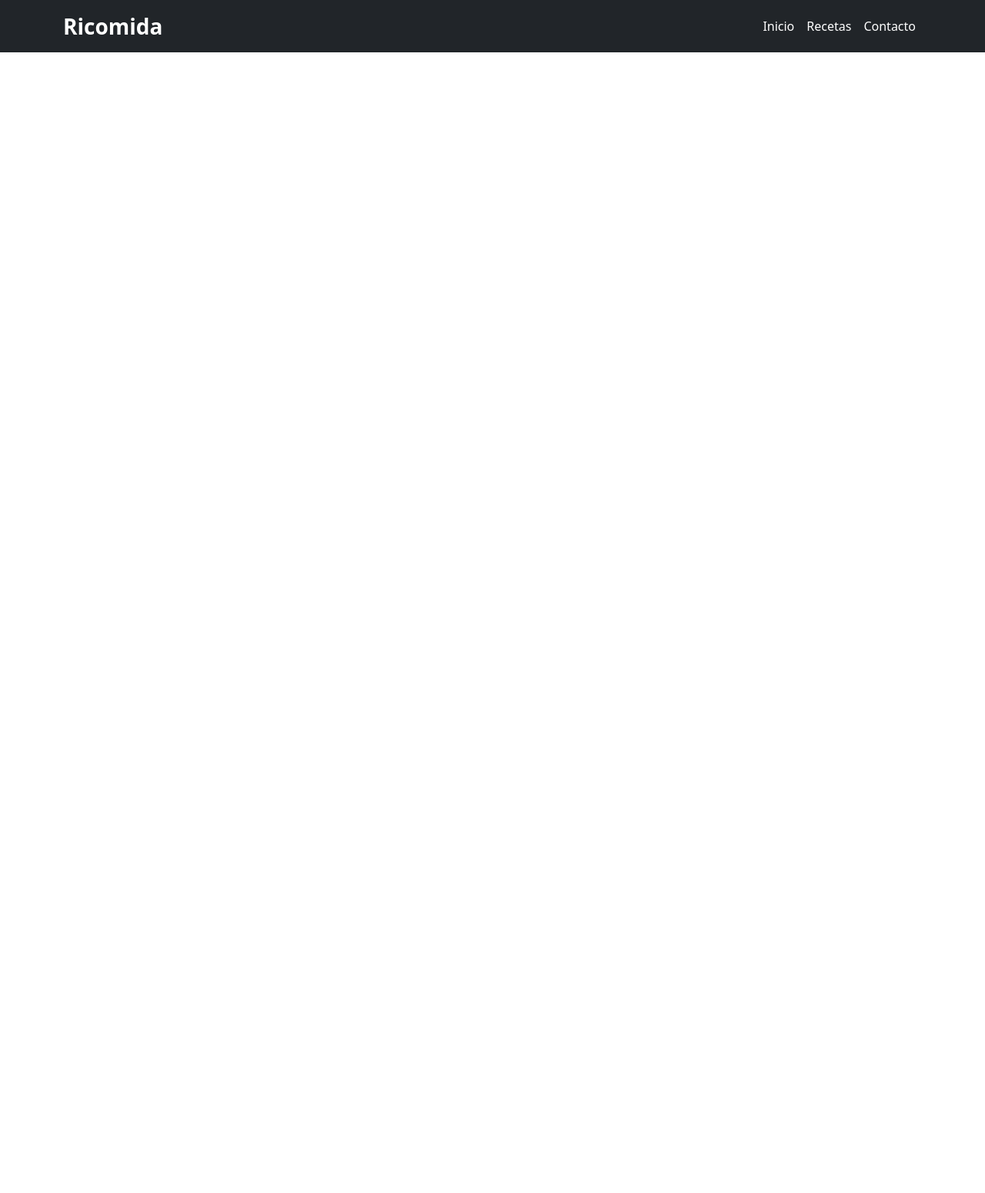
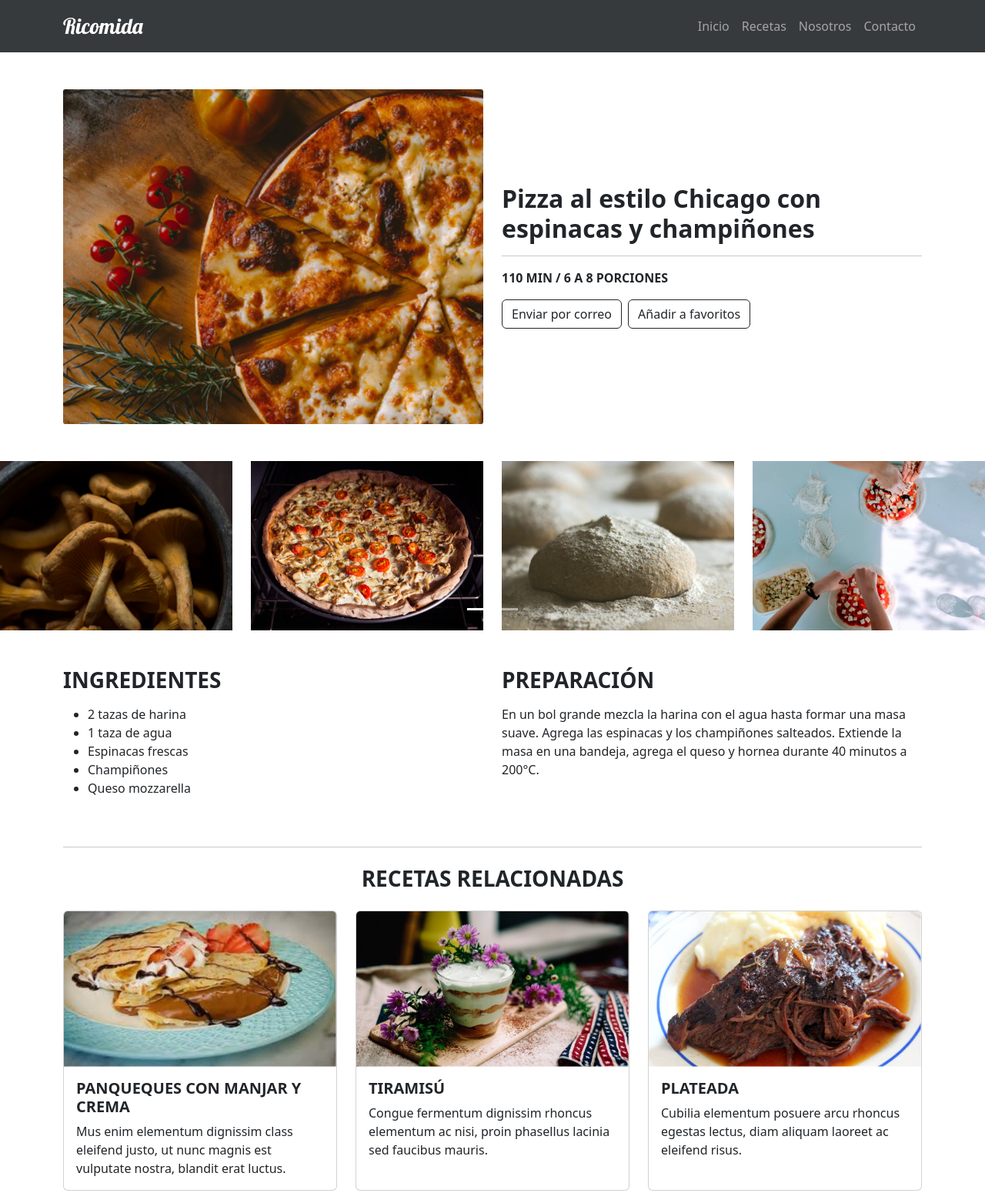
Before and after one commit to iarayae/Ricomida-JQuery-Bootcamp, a plain HTML site: page index.html in a window 1280 px wide. Shown: the top 1550 px of the page at 77% size. Before the commit the page ends 800 px from the top, so only its background shows below. Drawn offline with nearby package versions, Linux system fonts and the light colour scheme.

Commit message:
HTML body

```diff
--- a/index.html
+++ b/index.html
@@ -14,31 +14,137 @@
     <script defer src="./assets/js/script.js"></script>
 </head>
 <body>
-    <!-- Navbar -->
-    <nav class="navbar navbar-expand-lg navbar-dark bg-dark">
+
+ <!-- Header y Navbar -->
+ <header>
+    <nav class="navbar navbar-expand-lg navbar-dark" style="background-color: #373A3C;">
       <div class="container">
-            <a class="navbar-brand fs-3 fw-bold" href="#">Ricomida</a>
-            <button class="navbar-toggler" type="button" data-bs-toogle="collapse" data-bs-target="#menuNav">
+        <a class="navbar-brand fs-3" href="#" style="font-family: 'Lobster', cursive;">Ricomida</a>
+        <button class="navbar-toggler" type="button" data-bs-toggle="collapse" data-bs-target="#navbarNav">
           <span class="navbar-toggler-icon"></span>
         </button>
-            <div class="collapse navbar-collapse justify-content-end" id="menuNav">
+        <div class="collapse navbar-collapse justify-content-end" id="navbarNav">
           <ul class="navbar-nav">
-                    <li class="nav-item">
-                        <a class="nav-link active" href="#">Inicio</a>
-                    </li>
-                    <li class="nav-item">
-                        <a class="nav-link active" href="#">Recetas</a>
-                    </li>
-                    <li class="nav-item">
-                        <a class="nav-link active" href="#">Contacto</a>
-                    </li>
+            <li class="nav-item"><a class="nav-link" href="#">Inicio</a></li>
+            <li class="nav-item"><a class="nav-link" href="#">Recetas</a></li>
+            <li class="nav-item"><a class="nav-link" href="#">Nosotros</a></li>
+            <li class="nav-item"><a class="nav-link" href="#">Contacto</a></li>
           </ul>
         </div>
       </div>
     </nav>
+  </header>
 
+  <!-- Sección Receta -->
+  <main class="container my-5">
+    <div class="row g-4 align-items-center">
+      <div class="col-12 col-md-6">
+        <img src="./assets/img/principal.jpg" alt="Pizza Ricomida" class="img-fluid">
+      </div>
+      <div class="col-12 col-md-6">
+        <h2 class="fw-bold">Pizza al estilo Chicago con espinacas y champiñones</h2>
+        <hr>
+        <p class="fw-bold">110 MIN / 6 A 8 PORCIONES</p>
+        <div class="d-flex flex-wrap gap-2">
+          <button
+            class="btn btn-outline-dark"
+            id="enviarCorreoSec"
+            data-bs-toggle="tooltip"
+            data-bs-placement="bottom"
+            title="Presiona para enviar a tu correo">
+            Enviar por correo
+          </button>
+          <button
+            class="btn btn-outline-dark"
+            data-bs-toggle="tooltip"
+            data-bs-placement="bottom"
+            title="Agrega esta receta a tus favoritos">
+            Añadir a favoritos
+          </button>
+        </div>
+      </div>
+    </div>
+  </main>
 
+  <!-- Carrusel -->
+  <div id="carouselRicomida" class="carousel slide mb-5" data-bs-ride="carousel">
+    <div class="carousel-inner">
+      <div class="carousel-item active">
+        <div class="row">
+          <div class="col-3"><img src="./assets/img/slider-1.png" class="d-block w-100" alt="Ingrediente 1"></div>
+          <div class="col-3"><img src="./assets/img/slider-2.png" class="d-block w-100" alt="Ingrediente 2"></div>
+          <div class="col-3"><img src="./assets/img/slider-3.png" class="d-block w-100" alt="Ingrediente 3"></div>
+          <div class="col-3"><img src="./assets/img/slider-4.png" class="d-block w-100" alt="Ingrediente 4"></div>
+        </div>
+      </div>
+    </div>
+    <div class="carousel-indicators mt-3">
+      <button type="button" data-bs-target="#carouselRicomida" data-bs-slide-to="0" class="active" aria-current="true" aria-label="Slide 1"></button>
+      <button type="button" data-bs-target="#carouselRicomida" data-bs-slide-to="1" aria-label="Slide 2"></button>
+    </div>
+  </div>
 
+  <!-- Ingredientes y Preparación -->
+  <section class="container mb-5">
+    <div class="row">
+      <div class="col-md-6">
+        <h3 class="fw-bold mb-3">INGREDIENTES</h3>
+        <ul>
+          <li>2 tazas de harina</li>
+          <li>1 taza de agua</li>
+          <li>Espinacas frescas</li>
+          <li>Champiñones</li>
+          <li>Queso mozzarella</li>
+        </ul>
+      </div>
+      <div class="col-md-6">
+        <h3 class="fw-bold mb-3">PREPARACIÓN</h3>
+        <p>En un bol grande mezcla la harina con el agua hasta formar una masa suave. Agrega las espinacas y los champiñones salteados. Extiende la masa en una bandeja, agrega el queso y hornea durante 40 minutos a 200°C.</p>
+      </div>
+    </div>
+  </section>
+
+  <!-- Recetas Relacionadas -->
+  <section class="container mb-5">
+    <hr class="mb-4">
+    <h3 class="text-center fw-bold mb-4">RECETAS RELACIONADAS</h3>
+    <div class="row g-4">
+      <div class="col-12 col-md-4">
+        <div class="card h-100">
+          <img src="./assets/img/recipe-card-1.png" class="card-img-top" alt="Panqueques">
+          <div class="card-body">
+            <h5 class="card-title fw-bold text-uppercase">Panqueques con manjar y crema</h5>
+            <p class="card-text">Mus enim elementum dignissim class eleifend justo, ut nunc magnis est vulputate nostra, blandit erat luctus.</p>
+          </div>
+        </div>
+      </div>
+      <div class="col-12 col-md-4">
+        <div class="card h-100">
+          <img src="./assets/img/recipe-card-2.png" class="card-img-top" alt="Tiramisú">
+          <div class="card-body">
+            <h5 class="card-title fw-bold text-uppercase">Tiramisú</h5>
+            <p class="card-text">Congue fermentum dignissim rhoncus elementum ac nisi, proin phasellus lacinia sed faucibus mauris.</p>
+          </div>
+        </div>
+      </div>
+      <div class="col-12 col-md-4">
+        <div class="card h-100">
+          <img src="./assets/img/recipe-card-3.png" class="card-img-top" alt="Plateada">
+          <div class="card-body">
+            <h5 class="card-title fw-bold text-uppercase">Plateada</h5>
+            <p class="card-text">Cubilia elementum posuere arcu rhoncus egestas lectus, diam aliquam laoreet ac eleifend risus.</p>
+          </div>
+        </div>
+      </div>
+    </div>
+  </section>
+
+  <!-- Footer -->
+    <footer class="bg-dark text-white text-center py-4">
+        <div class="container">
+            <span class="fs-2 fst-italic" style="font-family: 'Lobster', cursive;">Ricomida</span>
+        </div>
+    </footer>
 
 </body>
 </html>
```
Lines whose indentation alone changed are shown as unchanged.
